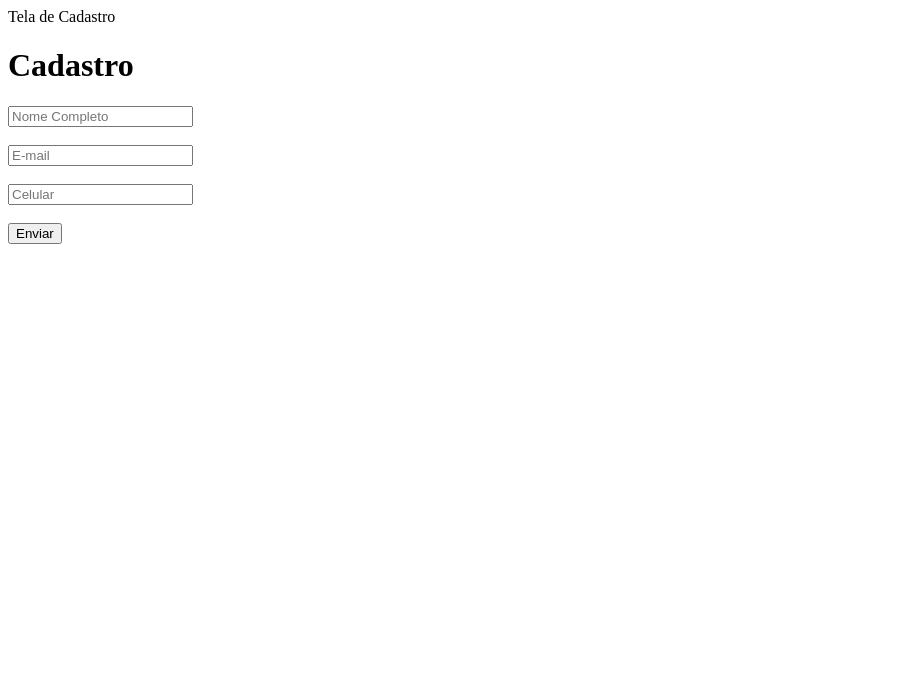
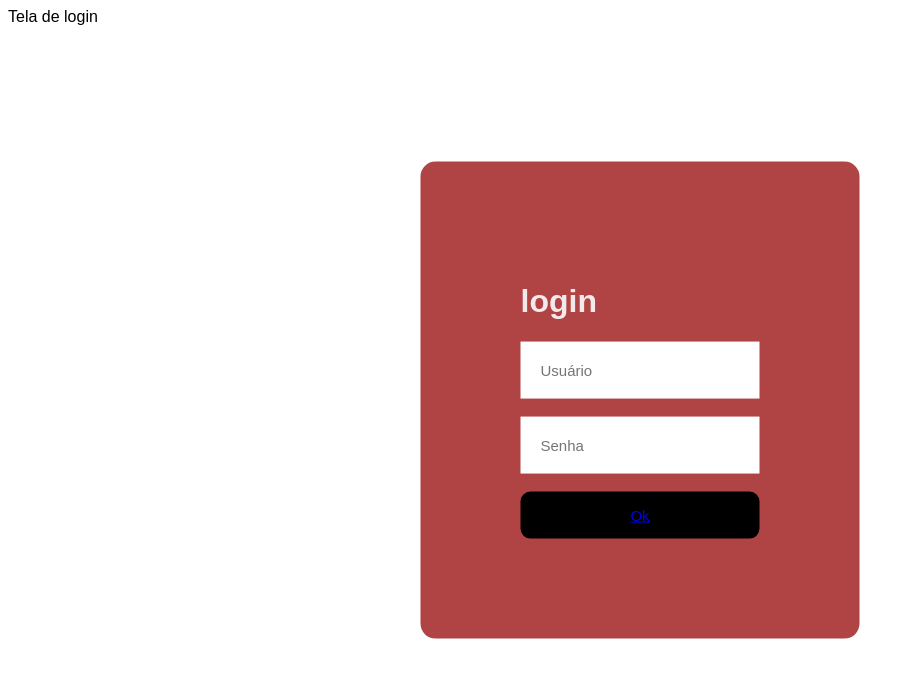
Before and after one commit to juliajujute/pw, a plain HTML site: page 1306/formulalog.html in a window 1280 px wide. Shown: the whole page, without its empty margins (0-915 px from the left). Drawn offline with Linux system fonts and the light colour scheme.

Commit message:
Add files via upload

```diff
--- a/1306/css/estilocad.css
+++ b/1306/css/estilocad.css
@@ -1,3 +1,35 @@
-.corpo{
+.corpo{ font-family: Arial, Helvetica, sans-serif;
+    background-image:white;
 
 }
+
+.caixa{
+    background-color: rgb(176, 67, 67);
+    position: absolute;
+    top: 50%;
+    left: 50%;
+    transform: translate(-50%, -50%);
+    padding: 100px;
+    border-radius: 15px;
+    color: rgb(242, 234, 234);
+}
+input{
+    padding: 20px;
+    border: none;
+    outline: none;
+    font-size: 15px;
+}
+button{
+    background-color: rgb(0, 0, 0);
+    border: none;
+    padding: 15px;
+    width: 100%;
+    border-radius: 10px;
+    color: aliceblue;
+    font-size: 15px;
+}
+
+button:hover{
+    background-color: rgb(0, 0, 0);
+    cursor: pointer;
+}
--- a/1306/css/estilolog.css
+++ b/1306/css/estilolog.css
@@ -0,0 +1,35 @@
+.corpo{ font-family: Arial, Helvetica, sans-serif;
+    background-image: white;
+
+}
+
+.caixa{
+    background-color: rgb(176, 67, 67);
+    position: absolute;
+    top: 50%;
+    left: 50%;
+    transform: translate(-50%, -50%);
+    padding: 100px;
+    border-radius: 15px;
+    color: rgb(242, 234, 234);
+}
+input{
+    padding: 20px;
+    border: none;
+    outline: none;
+    font-size: 15px;
+}
+button{
+    background-color: rgb(0, 0, 0);
+    border: none;
+    padding: 15px;
+    width: 100%;
+    border-radius: 10px;
+    color: aliceblue;
+    font-size: 15px;
+}
+
+button:hover{
+    background-color: rgb(0, 0, 0);
+    cursor: pointer;
+}
--- a/1306/formulalog.html
+++ b/1306/formulalog.html
@@ -3,20 +3,18 @@
 <head>
     <meta charset="UTF-8">
     <link rel="stylesheet" type="text/css" href="css/estilolog.css"
-    <title>Tela de Cadastro</title>
+    <title>Tela de login</title>
 </head>
-<body>
+<body class="corpo">
 
 <div class="caixa">
 
-    <h1> Cadastro</h1>
-    <input type="text" placeholder="Nome Completo">
+    <h1> login</h1>
+    <input type="text" placeholder="Usuário">
     <br><br>
-    <input type="text" placeholder="E-mail">
+    <input type="text" placeholder="Senha">
     <br><br>
-    <input type="text" placeholder="Celular">
-    <br><br>
- <button>Enviar</button>
+ <button><a href="inicio.html">Ok</a></button>
 </div>
 
 </body>
```
Also changed, not shown: 1306/formulariocad.html (+2 -2 lines), 1306/inicio.html (added, +11 -0 lines).
